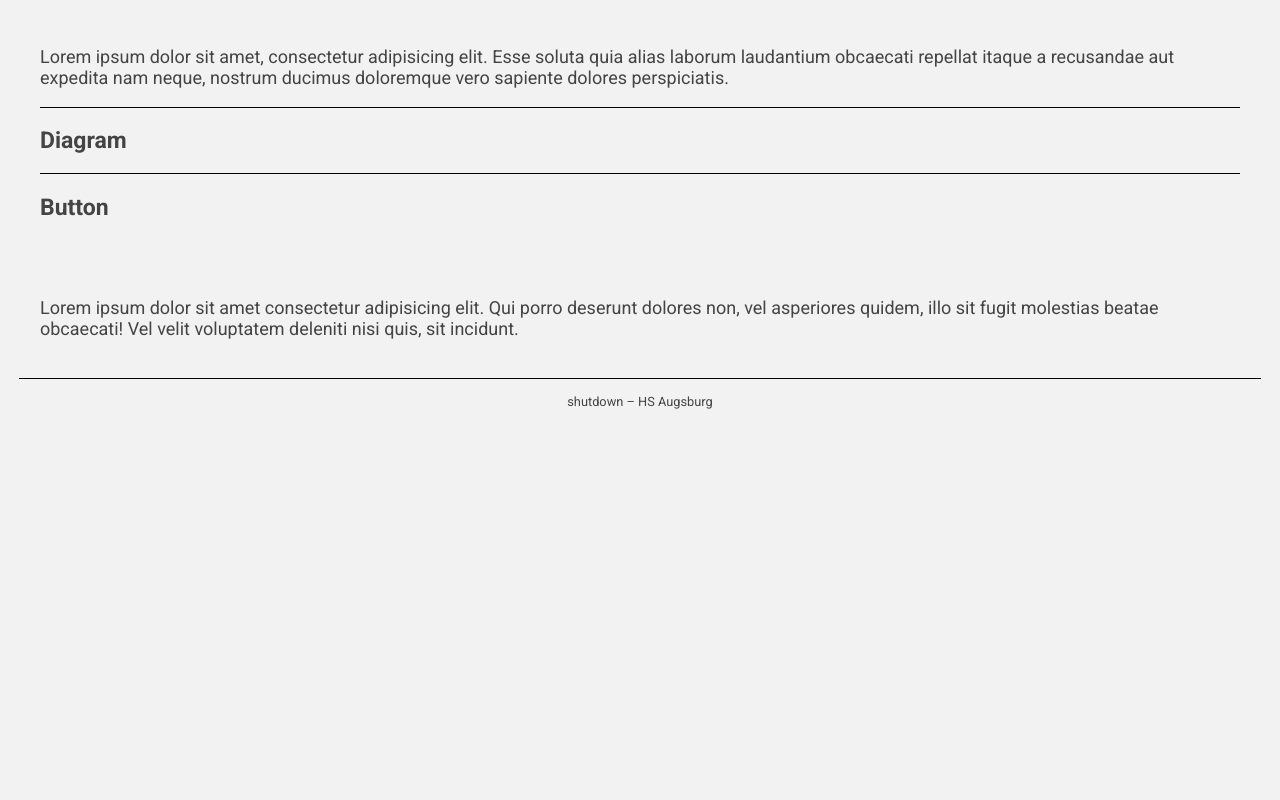
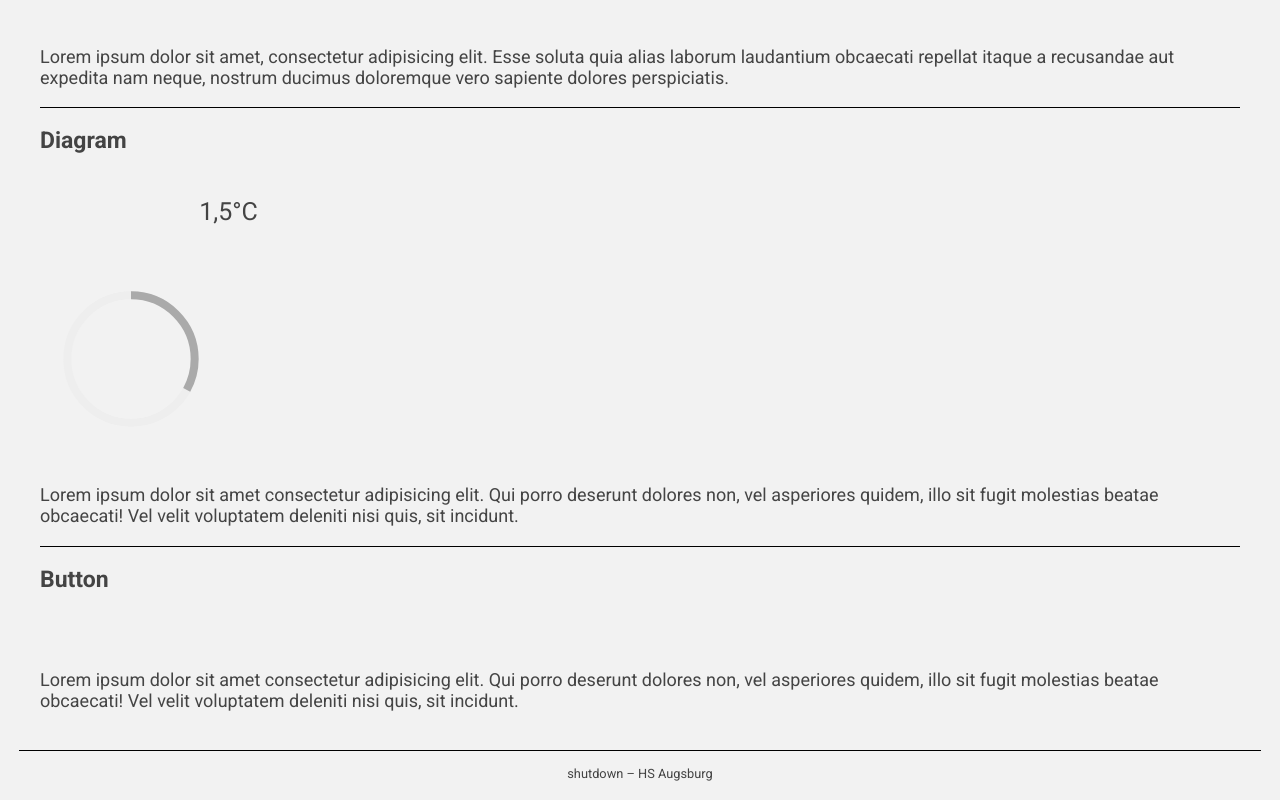
Before and after one commit to flogesell/shutdown, a Vue app in the folder frontend/: page /styleguide in a window 1280 px wide. Shown: the part 1024-1824 px from the top of the page. Before the commit the page ends 1452 px from the top, so only its background shows below. Built offline with nearby package versions, Linux system fonts and the light colour scheme.

Commit message:
added probabilityBox component to styleguide

```diff
--- a/frontend/src/views/Style.vue
+++ b/frontend/src/views/Style.vue
@@ -35,6 +35,10 @@
         </li>
         <li id="diagram">
           <h2>Diagram</h2>
+          <div class="flex">
+            <probability-box :percentage='Math.round(Math.random()*100)' :deg="'1,5°C'"/>
+          </div>
+          <p>Lorem ipsum dolor sit amet consectetur adipisicing elit. Qui porro deserunt dolores non, vel asperiores quidem, illo sit fugit molestias beatae obcaecati! Vel velit voluptatem deleniti nisi quis, sit incidunt.</p>
         </li>
         <li id="button">
           <h2>Button</h2>
@@ -48,12 +52,14 @@
 <script>
 import CheckboxMoritz from '@/components/buttons/Switch.vue';
 import Checkbox from '@/components/buttons/Checkbox.vue'
+import probabilityBox from '@/components/probabilityBox.vue'
 
 export default {
   name: 'App',
   components: {
     Checkbox,
-    CheckboxMoritz
+    CheckboxMoritz,
+    probabilityBox
   }
 }
 </script>
```
